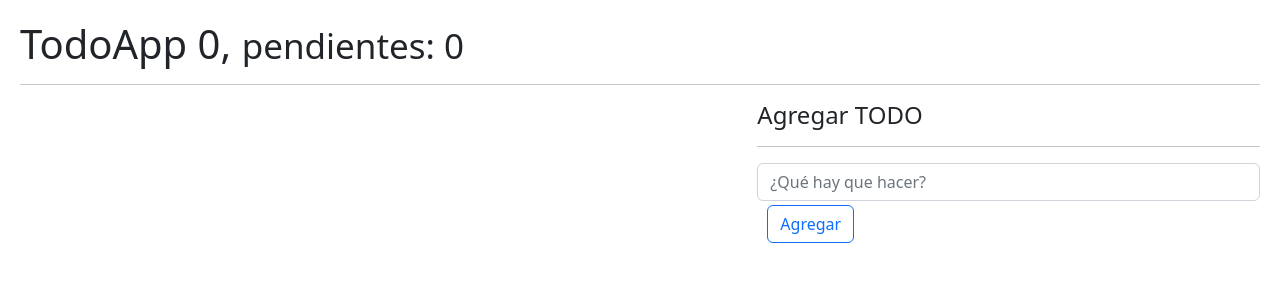
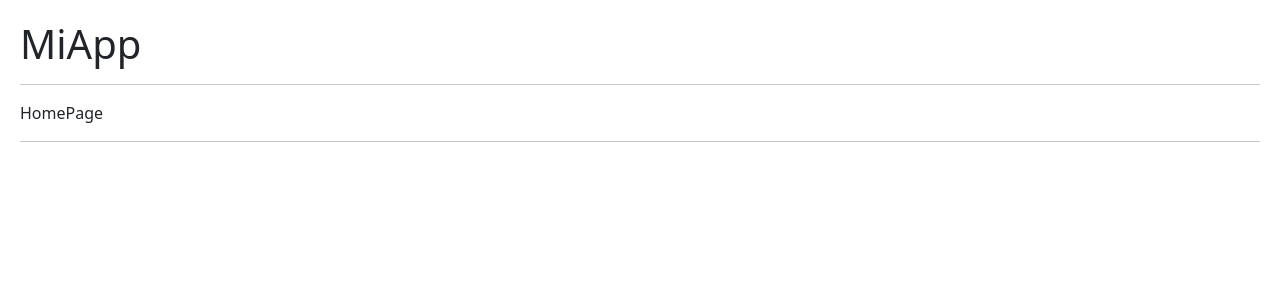
Before and after one commit to DaniloCatalan/custom-hook, a React (Vite) app: page / in a window 1280 px wide. Shown: the top 300 px of the page. Built offline with nearby package versions, Linux system fonts and the light colour scheme.

Commit message:
add routes

```diff
--- a/package.json
+++ b/package.json
@@ -10,7 +10,8 @@
   },
   "dependencies": {
     "react": "^18.0.0",
-    "react-dom": "^18.0.0"
+    "react-dom": "^18.0.0",
+    "react-router-dom": "6"
   },
   "devDependencies": {
     "@babel/preset-env": "^7.19.0",
--- /dev/null
+++ b/src/09-useContext/AboutPage.jsx
@@ -0,0 +1,8 @@
+export const AboutPage = () => {
+  return (
+    <>
+      <div>AboutPage</div>
+      <hr />
+    </>
+  );
+};
--- /dev/null
+++ b/src/09-useContext/HomePage.jsx
@@ -0,0 +1,8 @@
+export const HomePage = () => {
+  return (
+    <>
+      <div>HomePage</div>
+      <hr />
+    </>
+  );
+};
--- /dev/null
+++ b/src/09-useContext/LoginPage.jsx
@@ -0,0 +1,8 @@
+export const LoginPage = () => {
+  return (
+    <>
+      <div>LoginPage</div>
+      <hr />
+    </>
+  );
+};
--- /dev/null
+++ b/src/09-useContext/MainApp.jsx
@@ -0,0 +1,20 @@
+import { Navigate, Route, Routes } from 'react-router-dom';
+import { HomePage } from './HomePage';
+import { AboutPage } from './AboutPage';
+import { LoginPage } from './LoginPage';
+
+export const MainApp = () => {
+  return (
+    <>
+      <h1>MiApp</h1>
+      <hr />
+      <Routes>
+        <Route path="/" element={<HomePage />} />
+        <Route path="login" element={<LoginPage />} />
+        <Route path="about" element={<AboutPage />} />
+        {/* <Route path="/*" element={<LoginPage/>}/> */}
+        <Route path="/*" element={<Navigate to={'/about'} />} />
+      </Routes>
+    </>
+  );
+};
--- a/src/main.jsx
+++ b/src/main.jsx
@@ -1,6 +1,7 @@
-import React from "react";
-import ReactDOM from "react-dom/client";
-import { TodoApp } from "./08-useReduce/TodoApp";
+import React from 'react';
+import ReactDOM from 'react-dom/client';
+import { BrowserRouter } from 'react-router-dom';
+import { MainApp } from './09-useContext/MainApp';
 
 // import { Padre } from "./07-tarea-memo/Padre";
 // import './08-useReduce/intro-reduce'
@@ -15,10 +16,11 @@
 // import { CounterWithCustomHook } from './01-useState/CounterWithCustomHook';
 // import { CounterApp } from './01-useState/CounterApp'
 // import { HooksApp } from './HooksApp'
+// import { TodoApp } from "./08-useReduce/TodoApp";
 
-import "./index.css";
+import './index.css';
 
-ReactDOM.createRoot(document.getElementById("root")).render(
+ReactDOM.createRoot(document.getElementById('root')).render(
   // <React.StrictMode>
   // {/* <HooksApp /> */}
   // {/* <CounterApp/> */}
@@ -32,6 +34,9 @@
   // {/* <MemoHook/> */}
   // {/* <CallbackHook/> */}
   // {/*<Padre/>*/}
-    <TodoApp/>
+  // <TodoApp/>
+  <BrowserRouter>
+    <MainApp />
+  </BrowserRouter>
   // </React.StrictMode>
 );
```
Also changed, not shown: 1 other file (tests, documents, lock files or other folders). Lines whose indentation alone changed are shown as unchanged.
